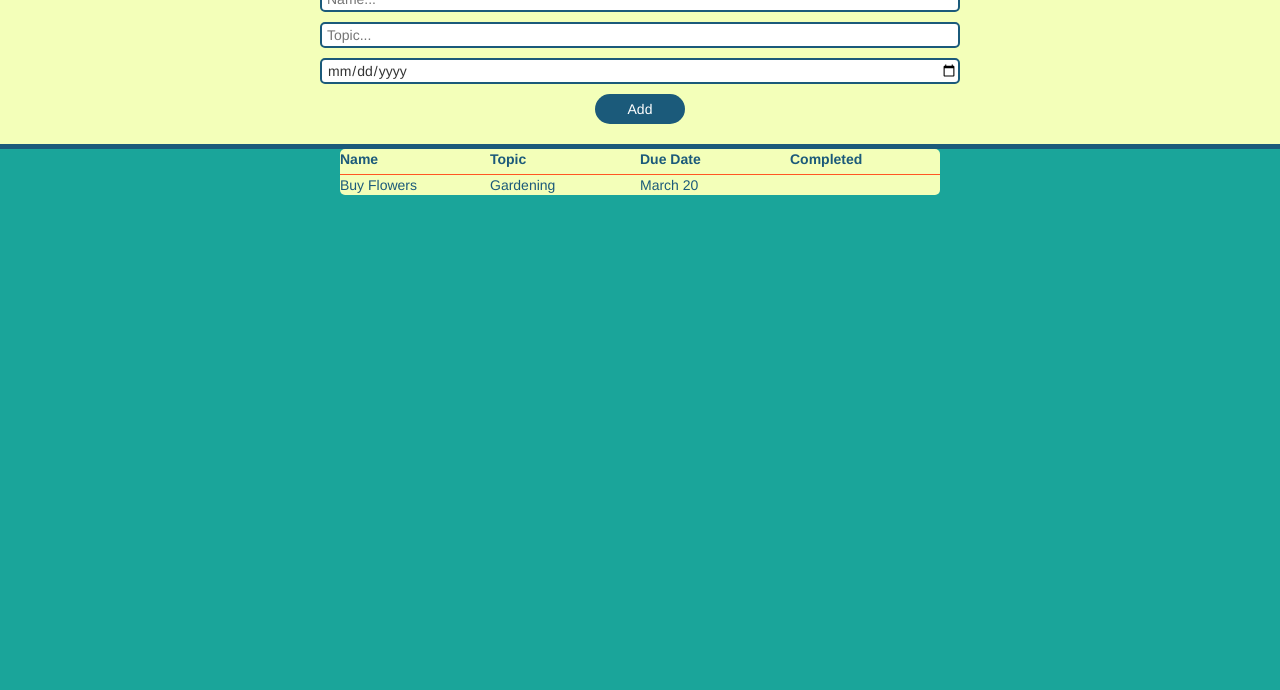
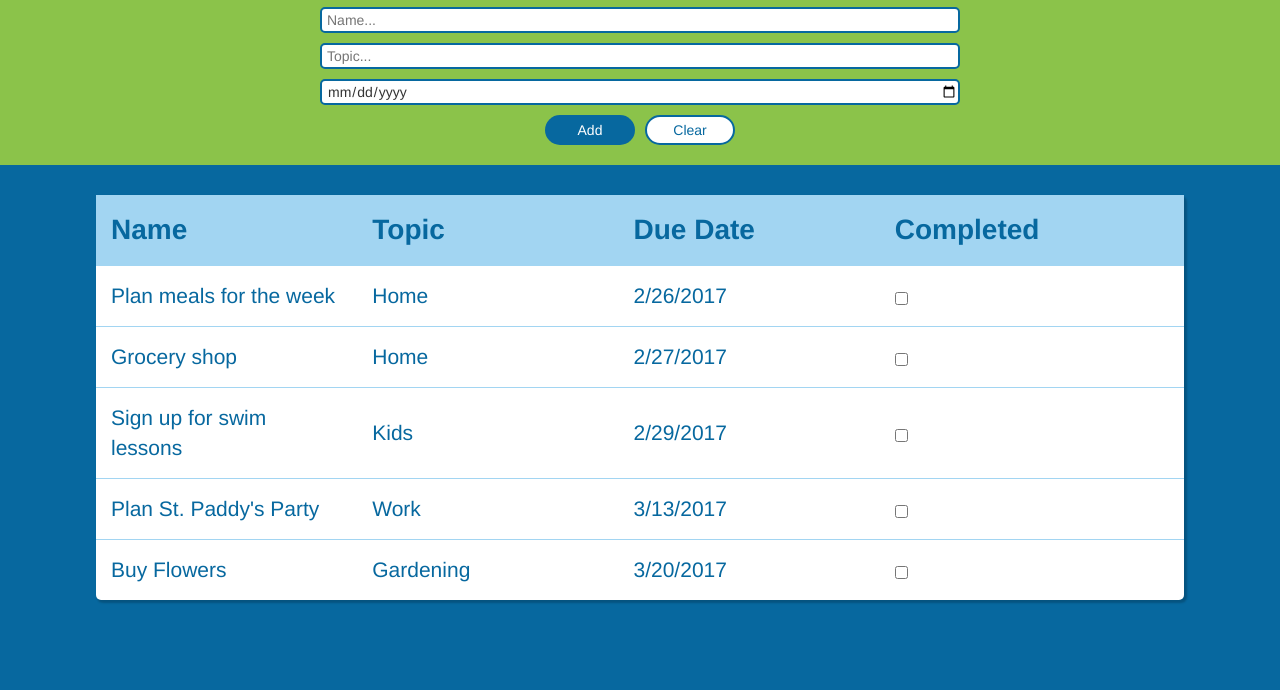
Before and after one commit to mjvalade/flock-ex, a plain HTML site: page prob1/index.html in a window 1280 px wide. Shown: the part 110-800 px from the top of the page. Drawn offline with nearby package versions, Linux system fonts and the light colour scheme.

Commit message:
refactor problem 1

```diff
--- a/prob1/index.html
+++ b/prob1/index.html
@@ -21,50 +21,61 @@
         <input type="text" class="input-todo" id="name-field" placeholder="Name...">
         <input type="text" class="input-todo" id="topic-field" placeholder="Topic...">
         <input type="date" class="input-todo" id="date-field" placeholder="Due Date...">
-        <button class="submit-button" type="submit">Add</button>
+        <section class="button-container">
+          <button class="submit-button" type="submit">Add</button>
+          <button class="clear-button" type="submit">Clear</button>
+        </section>
       </form>
     </section>
 
     <table class="table-style">
       <thead>
-        <tr>
+        <tr class="header-row">
           <th class="table-headers">Name</th>
           <th class="table-headers">Topic</th>
           <th class="table-headers">Due Date</th>
           <th class="table-headers">Completed</th>
         </tr>
       </thead>
+
       <tbody>
-        <tr>
+        <tr class="item-row">
+          <td class="todo-items">Plan meals for the week</td>
+          <td class="todo-items">Home</td>
+          <td class="todo-items">2/26/2017</td>
+          <td class="todo-items"><input type="checkbox" class="checkbox"></td>
+        </tr>
+
+        <tr class="item-row">
+          <td class="todo-items">Grocery shop</td>
+          <td class="todo-items">Home</td>
+          <td class="todo-items">2/27/2017</td>
+          <td class="todo-items"><input type="checkbox" class="checkbox"></td>
+        </tr>
+
+        <tr class="item-row">
+          <td class="todo-items">Sign up for swim lessons</td>
+          <td class="todo-items">Kids</td>
+          <td class="todo-items">2/29/2017</td>
+          <td class="todo-items"><input type="checkbox" class="checkbox"></td>
+        </tr>
+
+        <tr class="item-row">
+          <td class="todo-items">Plan St. Paddy's Party</td>
+          <td class="todo-items">Work</td>
+          <td class="todo-items">3/13/2017</td>
+          <td class="todo-items"><input type="checkbox" class="checkbox"></td>
+        </tr>
+
+        <tr class="item-row">
           <td class="todo-items">Buy Flowers</td>
           <td class="todo-items">Gardening</td>
-          <td class="todo-items">March 20</td>
-          <td class="todo-items"></td>
+          <td class="todo-items">3/20/2017</td>
+          <td class="todo-items"><input type="checkbox" class="checkbox"></td>
         </tr>
       </tbody>
     </table>
 
-    <!-- <ul class="list-group table">
-      <li class="todo-card">
-        <h1 class="todo-name">Buy flowers</h1>
-        <section class="todo-details">
-          <p class="todo-other">Gardening</p>
-          <p class="todo-other">March 20</p>
-        </section>
-          <button class="completed-button" type="submit">Completed</button>
-      </li>
-
-      <li class="todo-card">
-        <section class="todo-title">
-          <h1 class="todo-name">Plan meals for the week</h1>
-          <input type="checkbox" class="completed">
-        </section>
-        <p class="todo-topic">Gardening</p>
-        <p class="todo-date">March 20</p>
-      </li>
-
-    </ul> -->
-
     <script src="scripts.js"></script>
   </body>
 </html>
--- a/prob1/styles.css
+++ b/prob1/styles.css
@@ -1,28 +1,31 @@
-/*http://colorhunt.co/c/64640*/
-
 .body-style {
-  background-color: #1AA59A;
+  background-color: #07689F;
   font-family: 'Arimo', sans-serif;
+  padding-bottom: 20px;
 }
 
 .top-header {
-  background: #F3FFB9;
-  border-bottom: 5px solid #1B5A7A;
-  padding-bottom: 20px;
+  background: #8BC34A;
+  padding: 10px 0 20px 0;
 }
 
 header {
   display: flex;
   text-align: center;
-  font-family: 'Didact Gothic', sans-serif;
 }
 
 .header-style {
-  color: #1B5A7A;
-  font-size: 60px;
+  color: #07689F;
+  font-size: 5em;
   font-family: 'Didact Gothic', sans-serif;
   font-weight: bold;
   margin-top: 0;
+}
+
+@media screen and (max-width: 575px) {
+  .header-style {
+    font-size: 4em;
+  }
 }
 
 .input-form {
@@ -33,106 +36,102 @@ header {
 }
 
 .input-todo {
-  border: 2px solid #1B5A7A;
+  border: 2px solid #07689F;
   border-radius: 5px;
   margin-bottom: 10px;
   padding-left: 5px;
   width: 50%;
 }
 
+@media screen and (max-width: 575px) {
+  .input-todo {
+    width: 75%;
+  }
+}
+
+.button-container {
+  display: flex;
+  flex-direction: row;
+}
+
 .submit-button {
-  background: #1B5A7A;
+  background: #07689F;
   border: none;
   border-radius: 20px;
   color: white;
   font-size: 1em;
   height: 30px;
   width: 90px;
+  margin-right: 5px;
 }
 
 .submit-button:hover {
   background: white;
-  border: 2px solid #1B5A7A;
-  color: #1B5A7A;
+  border: 2px solid #07689F;
+  color: #07689F;
+}
+
+.clear-button {
+  background: white;
+  border: 2px solid #07689F;
+  border-radius: 20px;
+  color: #07689F;
+  font-size: 1em;
+  height: 30px;
+  width: 90px;
+  margin-left: 5px;
+
+}
+
+.clear-button:hover {
+  background: #07689F;
+  border: 2px solid #07689F;
+  color: white;
 }
 
 .table-style {
-  /*display: flex;*/
-  background-color: #F3FFB9;
+  background-color: white;
   border-radius: 5px;
   margin: auto;
+  margin-top: 30px;
+  box-shadow: 2px 2px 2px 1px rgba(0, 0, 0, 0.2);
+  width: 85%;
+}
+
+@media screen and (max-width: 575px) {
+  .table-style {
+    width: 75%;
+  }
+  thead {
+    display: none;
+  }
+}
+
+.table-headers {
+  background: #A2D5F2;
+  color: #07689F;
+  font-size: 2em;
+  padding: 15px;
+  width: 150px;
+}
+
+.item-row {
+  border-top: 1px solid #A2D5F2;
+}
+
+.todo-items {
+  color: #07689F;
+  font-size: 1.5em;
   padding: 15px;
 }
 
-.table-headers {
-  border-bottom: 1px solid #FF5722;
-  color: #1B5A7A;
-  margin-left: 20px;
-  padding-bottom: 5px;
-  width: 150px;
+@media screen and (max-width: 575px) {
+  .item-row {
+    display: flex;
+    flex-direction: column;
+    padding: 5px 0 5px 0;
+  }
+  .todo-items {
+    padding: 0 0 0 10px;
+  }
 }
-
-tbody {
-  /*display: flex;*/
-}
-
-.todo-items {
-  color: #1B5A7A;
-
-}
-
-/*Todo Cards*/
-/*
-.table {
-  display: flex;
-  flex-wrap: wrap;
-  justify-content: space-around;
-  margin: 30px 50px 0 0;
-}
-
-.todo-card {
-  background-color: #F3FFB9;
-  border-radius: 5px;
-  box-shadow: 2px 2px 2px 1px rgba(0, 0, 0, 0.2);
-  display: flex;
-  flex-direction: column;
-  height: 200px;
-  width: 350px;
-  padding: 15px;
-  margin-bottom: 40px;
-}
-
-.todo-card:hover {
-  box-shadow: 0 14px 28px rgba(0,0,0,0.25), 0 10px 10px rgba(0,0,0,0.22);
-}
-
-.todo-name {
-  margin-top: 0;
-}
-
-.todo-other {
-  font-size: 20px;
-}
-
-.todo-details {
-  display: flex;
-  flex-direction: row;
-  justify-content: space-around;
-
-}
-
-.completed-button {
-  background: #1B5A7A;
-  border: none;
-  border-radius: 20px;
-  color: white;
-  font-size: 1em;
-  height: 30px;
-  width: 90px;
-}
-
-.completed-button:hover {
-  background: white;
-  border: 2px solid #1B5A7A;
-  color: #1B5A7A;
-}*/
```
